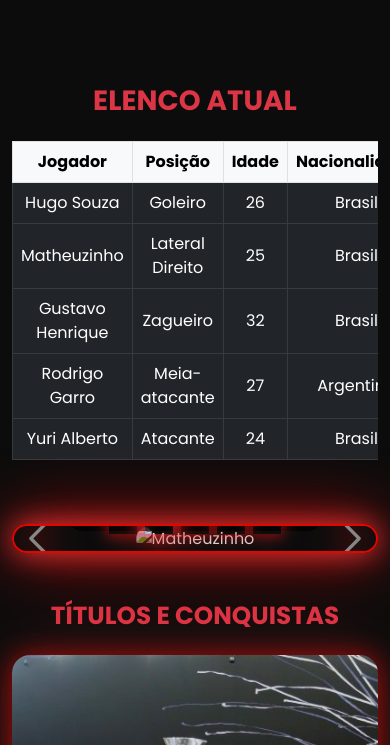
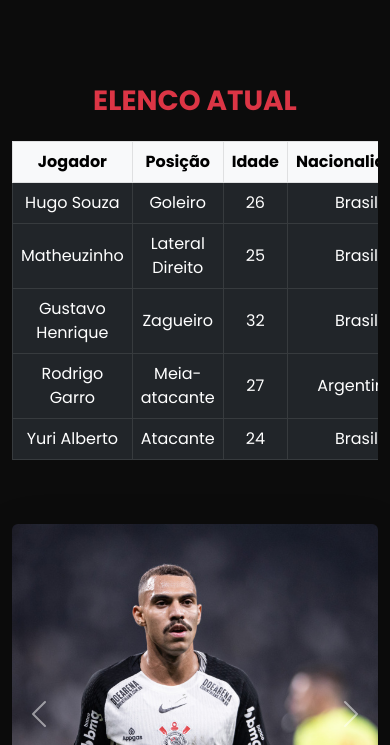
Before and after one commit to Liberatozk/projeto_website, a plain HTML site: page informacoes.html in a window 390 px wide. Shown: the part 92-837 px from the top of the page. Drawn offline with nearby package versions, Linux system fonts and the light colour scheme.

Commit message:
Mike inutil

```diff
--- a/css/style_informacoes.css
+++ b/css/style_informacoes.css
@@ -1,184 +1 @@
-/* =========================================================
-🔥 CARROSSEIS APRIMORADOS — TAMANHOS E DESTAQUE DAS IMAGENS
-========================================================= */
-
-/* ========== Estrutura geral ========== */
-.carousel {
-  border-radius: 18px;
-  overflow: hidden;
-  margin-bottom: 3rem;
-  box-shadow: 0 0 25px rgba(225, 6, 0, 0.6),
-              0 0 60px rgba(255, 59, 59, 0.3);
-}
-
-/* ========== Imagens do carrossel ========== */
-.carousel img {
-  width: 100%;
-  height: 70vh;
-  object-fit: cover;
-  border-radius: 12px;
-  filter: brightness(80%) contrast(120%) saturate(125%);
-  transition: transform 0.6s ease, filter 0.5s ease, box-shadow 0.5s ease;
-}
-
-/* Zoom suave e brilho neon ao passar o mouse */
-.carousel img:hover {
-  transform: scale(1.05);
-  filter: brightness(100%) contrast(130%) saturate(150%);
-  box-shadow: 0 0 25px #E10600,
-              0 0 50px #FF3B3B,
-              0 0 80px #E10600;
-}
-
-/* =========================================================
-🎭 VARIAÇÕES DE CARROSSEL
-========================================================= */
-
-/* Carrossel de elenco */
-#carouselElenco {
-  position: relative;
-  border: 2px solid #E10600;
-  animation: borderPulse 4s ease-in-out infinite;
-  box-shadow: 0 0 25px #E10600,
-              0 0 50px #FF3B3B;
-}
-
-#carouselElenco img {
-  height: 65vh;
-}
-
-/* Carrossel de títulos */
-#carouselTítulos {
-  position: relative;
-  border: 2px solid #E10600;
-  animation: borderPulse 4s ease-in-out infinite;
-  box-shadow: 0 0 25px #E10600,
-              0 0 50px #FF3B3B;
-}
-
-#carouselTítulos img {
-  height: 65vh;
-  box-shadow: 0 0 25px rgba(225, 6, 0, 0.6);
-}
-
-/* Carrossel da torcida fiel */
-#carouselFiel img {
-  height: 60vh;
-  box-shadow: 0 0 20px rgba(225, 6, 0, 0.5);
-}
-
-/* =========================================================
-✨ EFEITOS E ANIMAÇÕES
-========================================================= */
-
-/* Efeito neon pulsante nas bordas */
-@keyframes borderPulse {
-  0%, 100% {
-    box-shadow: 0 0 15px #E10600,
-                0 0 35px #FF3B3B;
-  }
-  50% {
-    box-shadow: 0 0 30px #FF3B3B,
-                0 0 70px #E10600;
-  }
-}
-
-/* =========================================================
-💬 LEGENDAS ESTILIZADAS
-========================================================= */
-.carousel-caption {
-  background: rgba(0, 0, 0, 0.65);
-  backdrop-filter: blur(6px);
-  border-radius: 14px;
-  padding: 20px;
-  color: #fff;
-  text-shadow: 0 0 8px #E10600,
-               0 0 20px #FF3B3B;
-  animation: captionGlow 3s ease-in-out infinite alternate;
-}
-
-.carousel-caption h5 {
-  font-size: 1.8rem;
-  font-weight: 800;
-  text-transform: uppercase;
-  letter-spacing: 2px;
-}
-
-.carousel-caption p {
-  font-size: 1.1rem;
-  font-weight: 500;
-}
-
-/* Animação de brilho das legendas */
-@keyframes captionGlow {
-  from {
-    text-shadow: 0 0 8px #E10600,
-                 0 0 20px #FF3B3B;
-  }
-  to {
-    text-shadow: 0 0 20px #FF3B3B,
-                 0 0 40px #E10600;
-  }
-}
-
-/* =========================================================
-🎮 CONTROLES E INDICADORES
-========================================================= */
-
-/* Botões de navegação */
-.carousel-control-prev-icon,
-.carousel-control-next-icon {
-  width: 55px;
-  height: 55px;
-  filter: drop-shadow(0 0 10px #E10600)
-          drop-shadow(0 0 20px #FF3B3B);
-}
-
-/* Indicadores (bolinhas) */
-.carousel-indicators [data-bs-target] {
-  background-color: #E10600;
-  box-shadow: 0 0 10px #E10600,
-              0 0 20px #FF3B3B;
-}
-
-.carousel-indicators .active {
-  background-color: #FF3B3B;
-  box-shadow: 0 0 20px #FF3B3B,
-              0 0 40px #E10600;
-}
-
-/* =========================================================
-📱 RESPONSIVIDADE
-========================================================= */
-
-@media (max-width: 992px) {
-  .carousel img {
-    height: 55vh;
-  }
-
-  .carousel-caption h5 {
-    font-size: 1.4rem;
-  }
-
-  .carousel-caption p {
-    font-size: 1rem;
-  }
-}
-
-@media (max-width: 576px) {
-  .carousel img {
-    height: 45vh;
-  }
-
-  .carousel-caption {
-    padding: 10px;
-  }
-
-  .carousel-caption h5 {
-    font-size: 1.2rem;
-  }
-
-  .carousel-caption p {
-    font-size: 0.9rem;
-  }
-}
+https://github.com/Liberatozk/projeto_website.git
--- a/informacoes.html
+++ b/informacoes.html
@@ -140,35 +140,35 @@
     <div id="carouselElenco" class="carousel slide mt-5" data-bs-ride="carousel" data-bs-interval="4000">
       <div class="carousel-inner rounded shadow-lg">
         <div class="carousel-item active">
-          <img src="images/jogadores/hugo.webp" alt="Hugo Souza">
+          <img src="images/Hugo Souza.jfif" alt="Hugo Souza">
           <div class="carousel-caption">
             <h5>Hugo Souza</h5>
             <p>Goleiro — Reflexos e segurança</p>
           </div>
         </div>
         <div class="carousel-item">
-          <img src="images/jogadores/matheuzinho.webp" alt="Matheuzinho">
+          <img src="images/Matheuzinho.jpg" alt="Matheuzinho">
           <div class="carousel-caption">
             <h5>Matheuzinho</h5>
             <p>Lateral Direito — Velocidade e apoio ao ataque</p>
           </div>
         </div>
         <div class="carousel-item">
-          <img src="images/jogadores/gustavo_henrique.webp" alt="Gustavo Henrique">
+          <img src="images/Gustavo Henrique.jpg" alt="Gustavo Henrique">
           <div class="carousel-caption">
             <h5>Gustavo Henrique</h5>
             <p>Zagueiro — Força e imposição aérea</p>
           </div>
         </div>
         <div class="carousel-item">
-          <img src="images/jogadores/garro.webp" alt="Rodrigo Garro">
+          <img src="images/Garro99.jpg" alt="Rodrigo Garro">
           <div class="carousel-caption">
             <h5>Rodrigo Garro</h5>
             <p>Meia — Criação e precisão</p>
           </div>
         </div>
         <div class="carousel-item">
-          <img src="images/jogadores/yuri_alberto.webp" alt="Yuri Alberto">
+          <img src="images/Yuri Alberto.jfif" alt="Yuri Alberto">
           <div class="carousel-caption">
             <h5>Yuri Alberto</h5>
             <p>Atacante — Farol de gols do Timão</p>
@@ -246,7 +246,7 @@
           <div class="carousel-caption"><h5>Clássico Emocionante</h5></div>
         </div>
         <div class="carousel-item">
-          <img src="images/Mundial.webp" alt="Torcida 3">
+          <img src="images/torcida.webp" alt="Torcida 3">
           <div class="carousel-caption"><h5>Mundial 2012 — A Glória</h5></div>
         </div>
       </div>
```
Also changed, not shown: images/Garro99.jpg (added), images/Gustavo Henrique.jpg (added), images/Hugo Souza.jfif (added), images/Matheuzinho.jpg (added), images/Rodrigo-Garro_1726162802148.jpg (added), images/Yuri Alberto.jfif (added), 1 other file.
